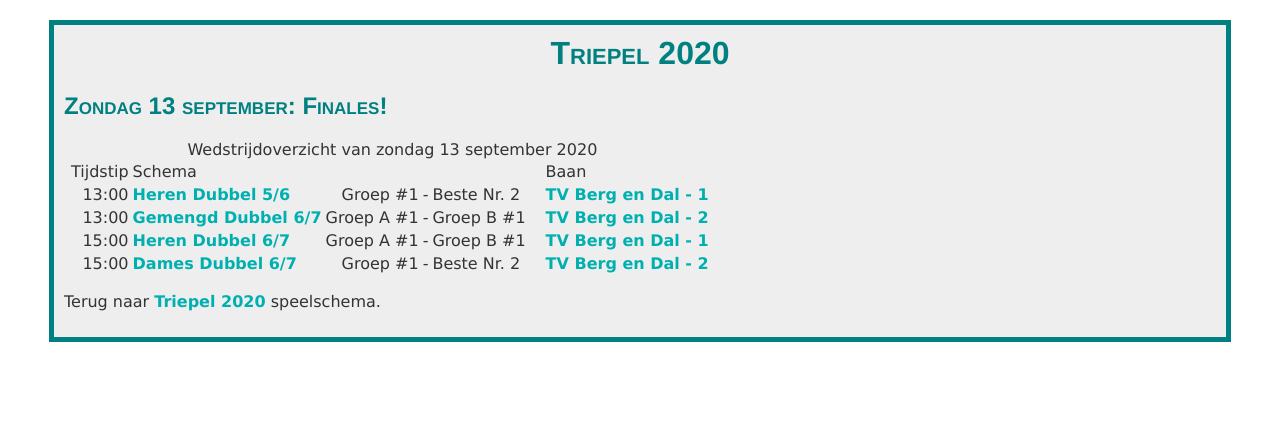
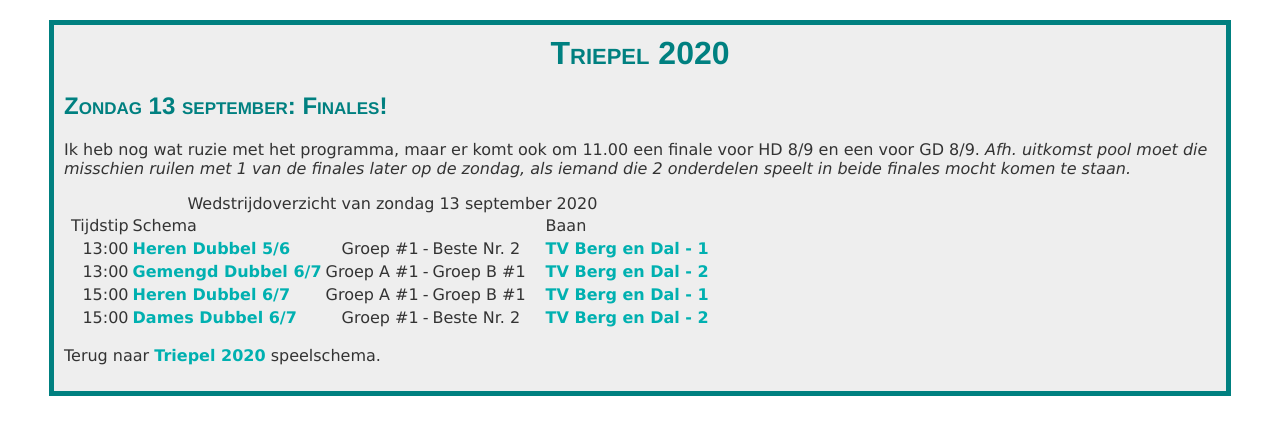
Before and after one commit to arjenpdevries/arjenpdevries.github.io, a Jekyll site: the page Triepel2020/1309.html, which Jekyll copies as it is, in a window 1280 px wide. Shown: the top 435 px of the page. Built offline with Jekyll 4.4.1, drawn with Linux system fonts in a browser that asks for light colours.

Commit message:
Finales 8/9

```diff
--- a/Triepel2020/1309.html
+++ b/Triepel2020/1309.html
@@ -13,6 +13,9 @@ Triepel 2020
 
 </div>
 <h2>Zondag 13 september: Finales!</h2>
+<p>
+  Ik heb nog wat ruzie met het programma, maar er komt ook om 11.00 een finale voor HD 8/9 en een voor GD 8/9. <em>Afh. uitkomst pool moet die misschien ruilen met 1 van de finales later op de zondag, als iemand die 2 onderdelen speelt in beide finales mocht komen te staan.</em>
+</p>
 <p>
   <!-- Copy table from toernooi.nl -->
   <table class="ruler matches">
```
